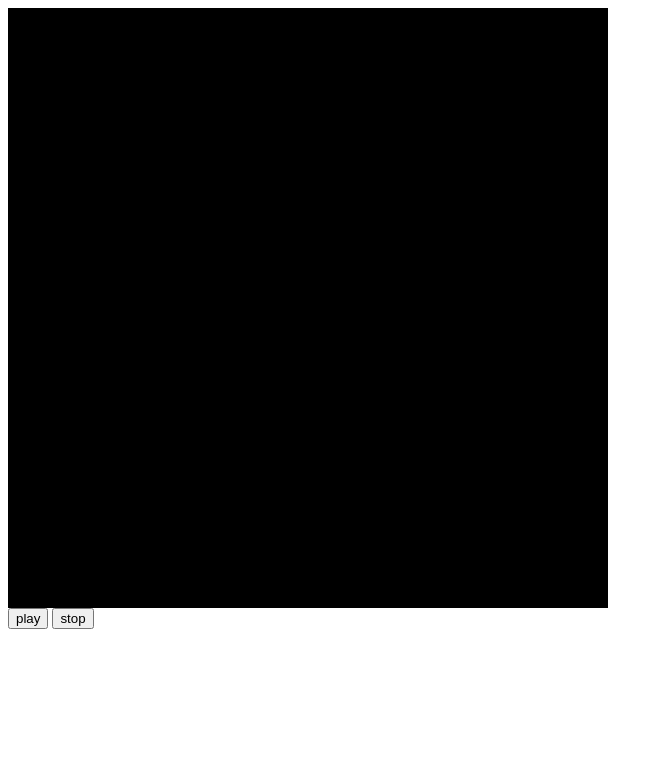
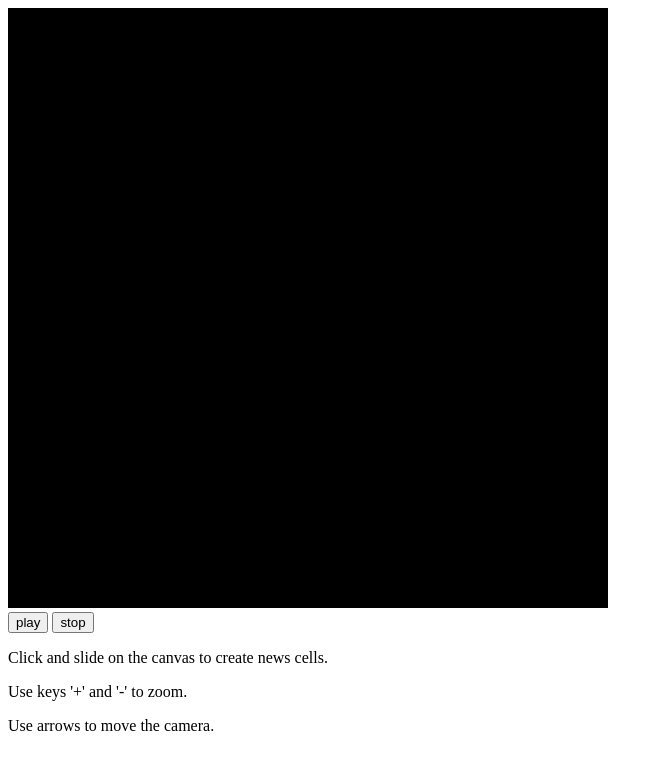
Before and after one commit to DBarthe/Life-js, a plain HTML site: page index.html in a window 1280 px wide. Shown: the whole page, without its empty margins (0-663 px from the left). Drawn offline with Linux system fonts and the light colour scheme.

Commit message:
add a small help

```diff
--- a/index.html
+++ b/index.html
@@ -1,12 +1,25 @@
-<!DOCTYPE html+>
+<!DOCTYPE html>
 <html>
   <head>
   </head>
   <body>
+
+    <div id="player">
       <canvas id="canvas"></canvas>
       <br />
+      <div id="ui">
         <input id="uiPlayButton" type="button" value="play" />
         <input id="uiStopButton" type="button" value="stop" />
+      </div>
+    </div>
+
+    <div id="help">
+      <p>Click and slide on the canvas to create news cells.</p>
+      <p>Use keys '+' and '-' to zoom.</p>
+      <p>Use arrows to move the camera.</p>
+    </div>
+
+
     <script src='script.js' type='text/javascript'></script>
   </body>
 
--- a/script.js
+++ b/script.js
@@ -664,7 +664,7 @@ var canvas = document.getElementById('canvas');
 var world = new World();
 var display = new Display(canvas, world);
 var process = new Process(world, display);
-var toto = new UI(canvas, world, display, process);
+var ui = new UI(canvas, world, display, process);
 
 // Browsers compatibility.
 window.requestAnimFrame = (function() {
```
Lines whose indentation alone changed are shown as unchanged.
